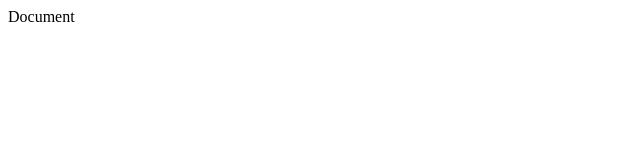
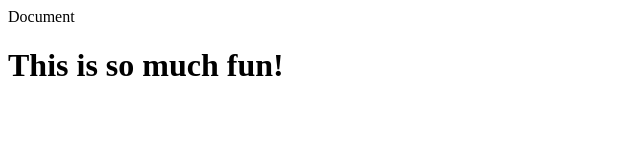
Before and after one commit to felo0917/codingclass, a plain HTML site: page index.html in a window 1280 px wide. Shown: the whole page, without its empty margins (0-640 px from the left). Drawn offline with Linux system fonts and the light colour scheme.

Commit message:
Adds a dev to index.html

```diff
--- a/index.html
+++ b/index.html
@@ -7,6 +7,6 @@
         <title>Document</title>
     <head>
     <body>
-
+        <h1>This is so much fun!</h1>
     </body>
     </head>
```
